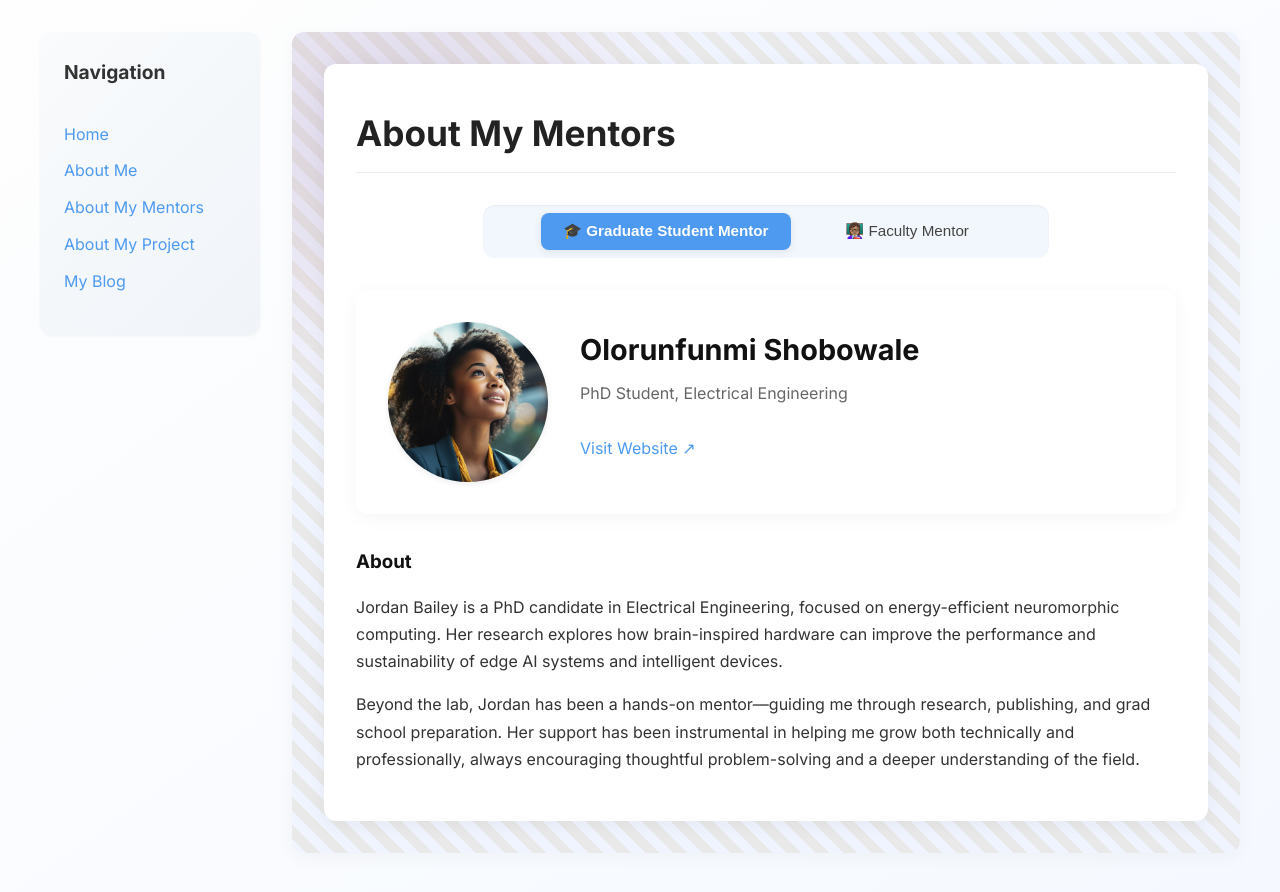
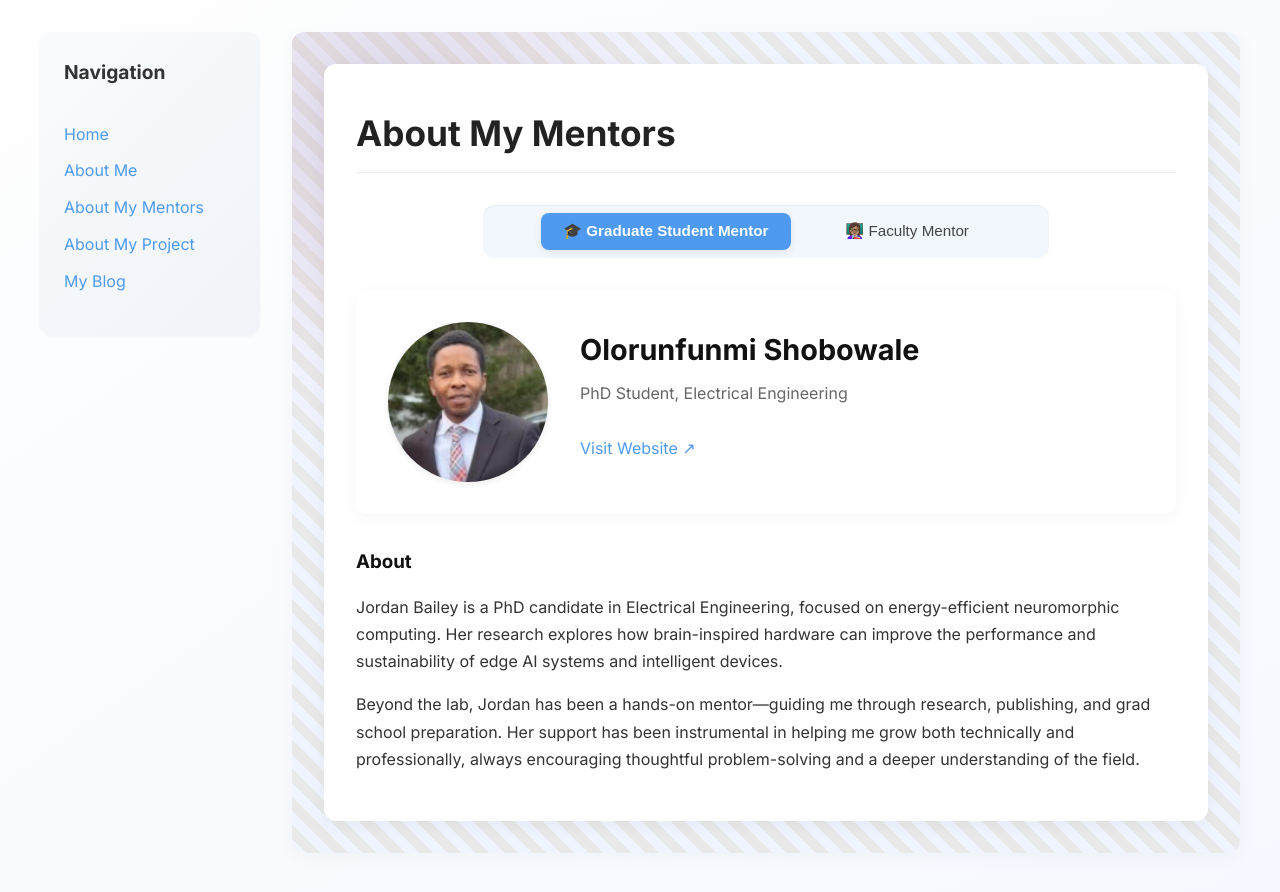
Before and after one commit to Reiner343/Reiner343.github.io, a Jekyll site: the page built from pages/about-my-mentor.md, in a window 1280 px wide. Shown: the top 892 px of the page. Built offline with Jekyll 4.4.1, drawn with Linux system fonts in a browser that asks for light colours.

Commit message:
Update about-my-mentor.md

```diff
--- a/pages/about-my-mentor.md
+++ b/pages/about-my-mentor.md
@@ -6,7 +6,7 @@
 graduate_mentor:
   name: Olorunfunmi Shobowale
   title: PhD Student, Electrical Engineering
-  image: /assets/images/graduate-student-mentor.jpg
+  image: /assets/images/graduate-mentor.png
   website: https://gradmentor.example.com
   bio: |
     Jordan Bailey is a PhD candidate in Electrical Engineering, focused on energy-efficient neuromorphic computing. Her research explores how brain-inspired hardware can improve the performance and sustainability of edge AI systems and intelligent devices.
```
Also changed, not shown: other parts of pages/about-my-mentor.md (+1 -1 lines).
